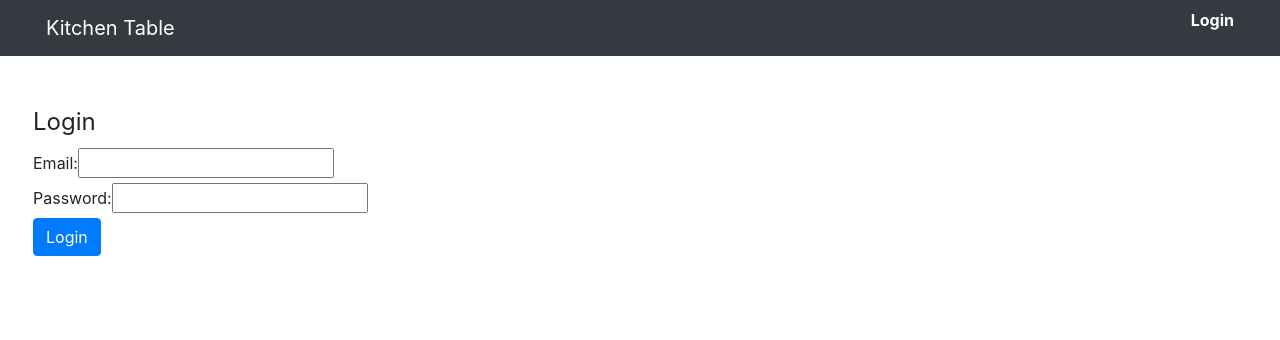
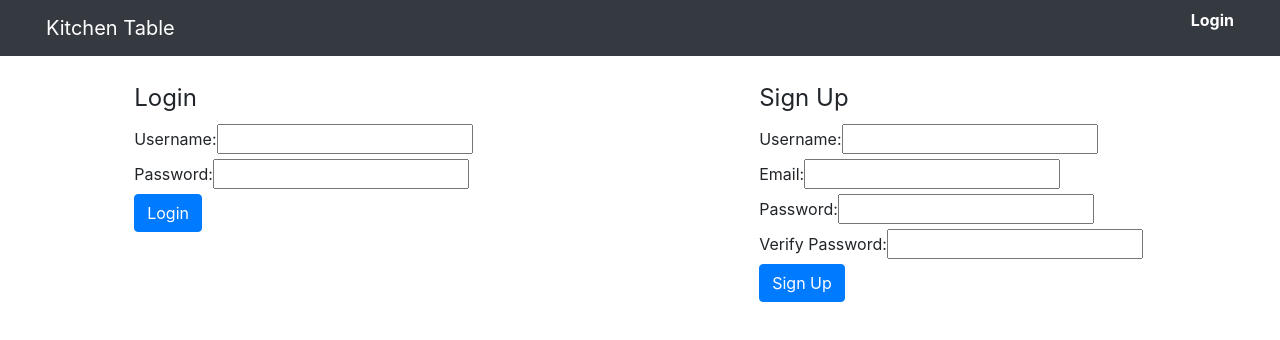
Before and after one commit to mkokotovich/kitchentable, an Angular app in the folder ui/: page /login in a window 1280 px wide. Shown: the top 340 px of the page. Built offline with nearby package versions, Linux system fonts and the light colour scheme; what @auth0/angular-jwt would draw is missing.

Commit message:
Adds user creation form, makes changes to user model to support the apis better

```diff
--- a/ui/src/app/auth.service.ts
+++ b/ui/src/app/auth.service.ts
@@ -17,12 +17,8 @@ export class AuthService {
         private http: HttpClient,
         private jwtHelper: JwtHelperService) { }
 
-    login(username: string, password: string): Observable<boolean> {
+    login(username: string, password: string): Observable<any> {
         return this.http.post<any>('/api/token-auth/', { username: username, password: password })
-            .catch((err: HttpErrorResponse) => {
-                console.error('An error occurred on login:', err.error);
-                return Observable.of<boolean>(false);
-            })
             .map(response => {
                 // login successful if there's a jwt token in the response
                 var token = response.token;
@@ -35,6 +31,24 @@ export class AuthService {
                     // return false to indicate failed login
                     return false;
                 }
+            })
+            .catch((err: HttpErrorResponse) => {
+                console.error('An error occurred on login:', err.error);
+                return Observable.of<any>(err.error);
+            });
+    }
+
+    signup(username: string, email: string, password: string): Observable<any> {
+        return this.http.post('/api/users/', { username: username,
+                                              email: email,
+                                              password: password })
+            .map(response => {
+                // TODO: change to using email to log in
+                return true;
+            })
+            .catch((err: HttpErrorResponse) => {
+                console.error('An error occurred while signing up:', err.error);
+                return Observable.of<any>(err.error);
             });
     }
 
--- a/ui/src/app/login/login.component.html
+++ b/ui/src/app/login/login.component.html
@@ -1,29 +1,29 @@
-<div class="container-fluid pt-5 pl-5">
-    <div class="row">
-        <div>
-        <form [formGroup]="form">
+<div class="container-fluid">
+    <div class="col-12 mt-4">
+        <div class="row justify-content-center">
+            <div *ngIf="signupSuccess" class="alert alert-success">{{signupSuccess}}</div>
+        </div>
+        <div class="row justify-content-around">
+            <div class="col-md-4 mb-5">
+                <form [formGroup]="loginForm">
                     <fieldset>
                         <legend>Login</legend>
                         <div class="form-field">
-                    <label>Email:</label>
-                    <input name="email" formControlName="email">
+                            <label>Username:</label>
+                            <input name="loginEmail" formControlName="loginEmail">
+                        </div>
+                        <div *ngIf="loginEmail.invalid && loginEmail.dirty"
+                                                   class="alert alert-danger">
+                            Username is required.
                         </div>
                         <div class="form-field">
                             <label>Password:</label>
-                    <input name="password" formControlName="password"
+                            <input name="loginPassword" formControlName="loginPassword"
                                                    type="password">
                         </div>
-                <div *ngIf="email.invalid && (email.dirty || email.touched)"
+                        <div *ngIf="loginPassword.invalid && loginPassword.dirty"
                                                    class="alert alert-danger">
-                    <div *ngIf="email.errors.required">
-                        Email is required.
-                    </div>
-                </div>
-                <div *ngIf="password.invalid && (password.dirty || password.touched)"
-                                              class="alert alert-danger">
-                    <div *ngIf="password.errors.required">
                             Password is required.
-                    </div>
                         </div>
                     </fieldset>
                     <div class="form-buttons">
@@ -31,7 +31,50 @@
                                               (click)="login()">Login</button>
                     </div>
                 </form>
-        <div *ngIf="error" class="mt-3 alert alert-danger">{{error}}</div>
+                <div *ngIf="loginError" class="mt-3 alert alert-danger" style="white-space:pre-wrap;">{{loginError}}</div>
+            </div>
+            <div class="col-md-4 mb-5">
+                <form [formGroup]="signupForm">
+                    <fieldset>
+                        <legend>Sign Up</legend>
+                        <div class="form-field">
+                            <label>Username:</label>
+                            <input name="signupUsername" formControlName="signupUsername">
+                        </div>
+                        <div *ngIf="signupUsername.invalid && signupUsername.dirty"
+                                                   class="alert alert-danger">
+                            Username is required.
+                        </div>
+                        <div class="form-field">
+                            <label>Email:</label>
+                            <input name="signupEmail" formControlName="signupEmail">
+                        </div>
+                        <div *ngIf="signupEmail.invalid && signupEmail.dirty"
+                                                   class="alert alert-danger">
+                            Email is required.
+                        </div>
+                        <div class="form-field">
+                            <label>Password:</label>
+                            <input name="signupPassword" formControlName="signupPassword"
+                                                   type="password">
+                        </div>
+                        <div *ngIf="signupPassword.invalid && signupPassword.dirty"
+                                                   class="alert alert-danger">
+                            Password is required.
+                        </div>
+                        <div class="form-field">
+                            <label>Verify Password:</label>
+                            <input name="signupVerifyPassword" formControlName="signupVerifyPassword"
+                                                   type="password">
+                        </div>
+                    </fieldset>
+                    <div class="form-buttons">
+                        <button type="button" class="btn btn-primary"
+                                              (click)="signup()">Sign Up</button>
+                    </div>
+                </form>
+                <div *ngIf="signupError" class="mt-3 alert alert-danger" style="white-space:pre-wrap;">{{signupError}}</div>
             </div>
         </div>
     </div>
+</div>
--- a/ui/src/app/login/login.component.ts
+++ b/ui/src/app/login/login.component.ts
@@ -10,39 +10,107 @@ import { Router } from '@angular/router';
 })
 
 export class LoginComponent implements OnInit {
-    form:FormGroup;
-    error = '';
+    loginForm:FormGroup;
+    signupForm:FormGroup;
+    loginError = '';
+    signupError = '';
+    signupSuccess = '';
 
     constructor(@Inject(FormBuilder) fb:FormBuilder,
         private authService: AuthService,
         private router: Router) {
 
-        this.form = fb.group({
-            email: ['',Validators.required],
-            password: ['',Validators.required]
+        this.loginForm = fb.group({
+            loginEmail: ['',Validators.required],
+            loginPassword: ['',Validators.required]
+        });
+
+        this.signupForm = fb.group({
+            signupUsername: ['',Validators.required],
+            signupEmail: ['',Validators.required],
+            signupPassword: ['',Validators.required],
+            signupVerifyPassword: ['',Validators.required]
         });
     }
 
     login() {
-        const val = this.form.value;
+        this.loginError = '';
+        this.signupError = '';
+        this.signupSuccess = '';
 
-        if (val.email && val.password) {
-            this.authService.login(val.email, val.password)
+        const val = this.loginForm.value;
+
+        if (val.loginEmail && val.loginPassword) {
+            this.authService.login(val.loginEmail, val.loginPassword)
                 .subscribe( result => {
-                    console.log(result);
                     if (result == true) {
                         console.log("User is logged in");
                         this.router.navigateByUrl('/');
                     } else {
-                        this.error = 'Username or password is incorrect';
+                        console.log(result);
+                        this.loginError = 'Username or password is incorrect';
                     }
                 });
+        } else {
+            if (!val.loginEmail) {
+                this.loginEmail.markAsDirty()
+            }
+            if (!val.loginPassword) {
+                this.loginPassword.markAsDirty()
+            }
         }
     }
 
-    get email() { return this.form.get('email'); }
+    signup() {
+        this.signupError = '';
+        this.signupSuccess = '';
+        this.loginError = '';
 
-    get password() { return this.form.get('password'); }
+        const val = this.signupForm.value;
+
+        if (val.signupUsername && val.signupEmail && val.signupPassword) {
+            if (val.signupPassword != val.signupVerifyPassword) {
+                this.signupError = 'Passwords do not match';
+                return;
+            }
+            this.authService.signup(val.signupUsername, val.signupEmail, val.signupPassword)
+                .subscribe( result => {
+                    if (result == true) {
+                        console.log("User has signed up");
+                        this.signupSuccess = 'Successfully signed up, please log in';
+                        this.signupForm.reset();
+                    } else {
+                        console.log(result);
+                        this.signupError = 'Unable to sign up.';
+                        if (result.username) {
+                            this.signupError += "\n";
+                            this.signupError += result.username;
+                        }
+                        if (result.email) {
+                            this.signupError += "\n";
+                            this.signupError += result.email;
+                        }
+                    }
+                });
+        } else {
+            if (!val.signupUsername) {
+                this.signupUsername.markAsDirty()
+            }
+            if (!val.signupEmail) {
+                this.signupEmail.markAsDirty()
+            }
+            if (!val.signupPassword) {
+                this.signupPassword.markAsDirty()
+            }
+        }
+    }
+
+    get loginEmail() { return this.loginForm.get('loginEmail'); }
+    get loginPassword() { return this.loginForm.get('loginPassword'); }
+
+    get signupUsername() { return this.signupForm.get('signupUsername'); }
+    get signupEmail() { return this.signupForm.get('signupEmail'); }
+    get signupPassword() { return this.signupForm.get('signupPassword'); }
 
     ngOnInit() {
     }
```
Also changed, not shown: 2 other files (tests, documents, lock files or other folders). Lines whose indentation alone changed are shown as unchanged.
